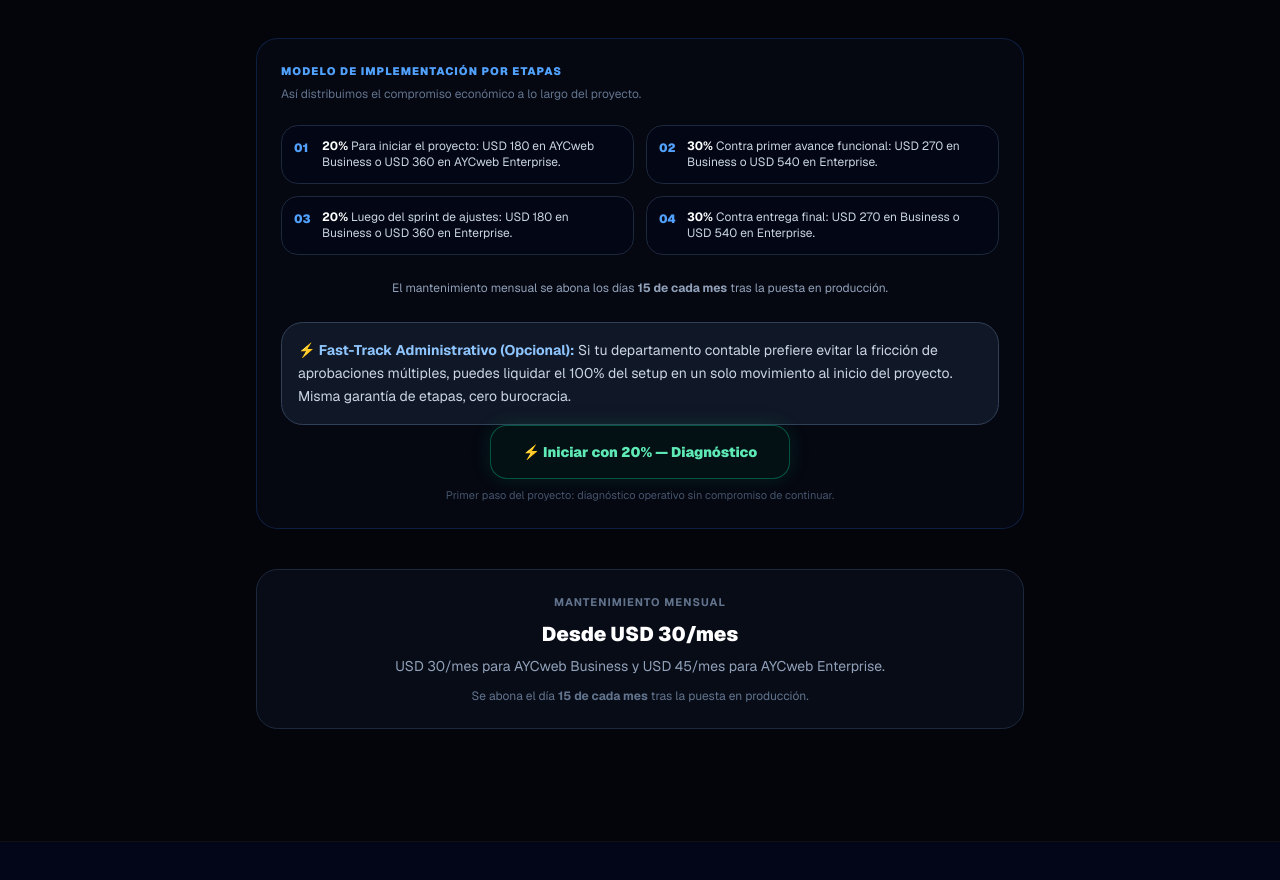
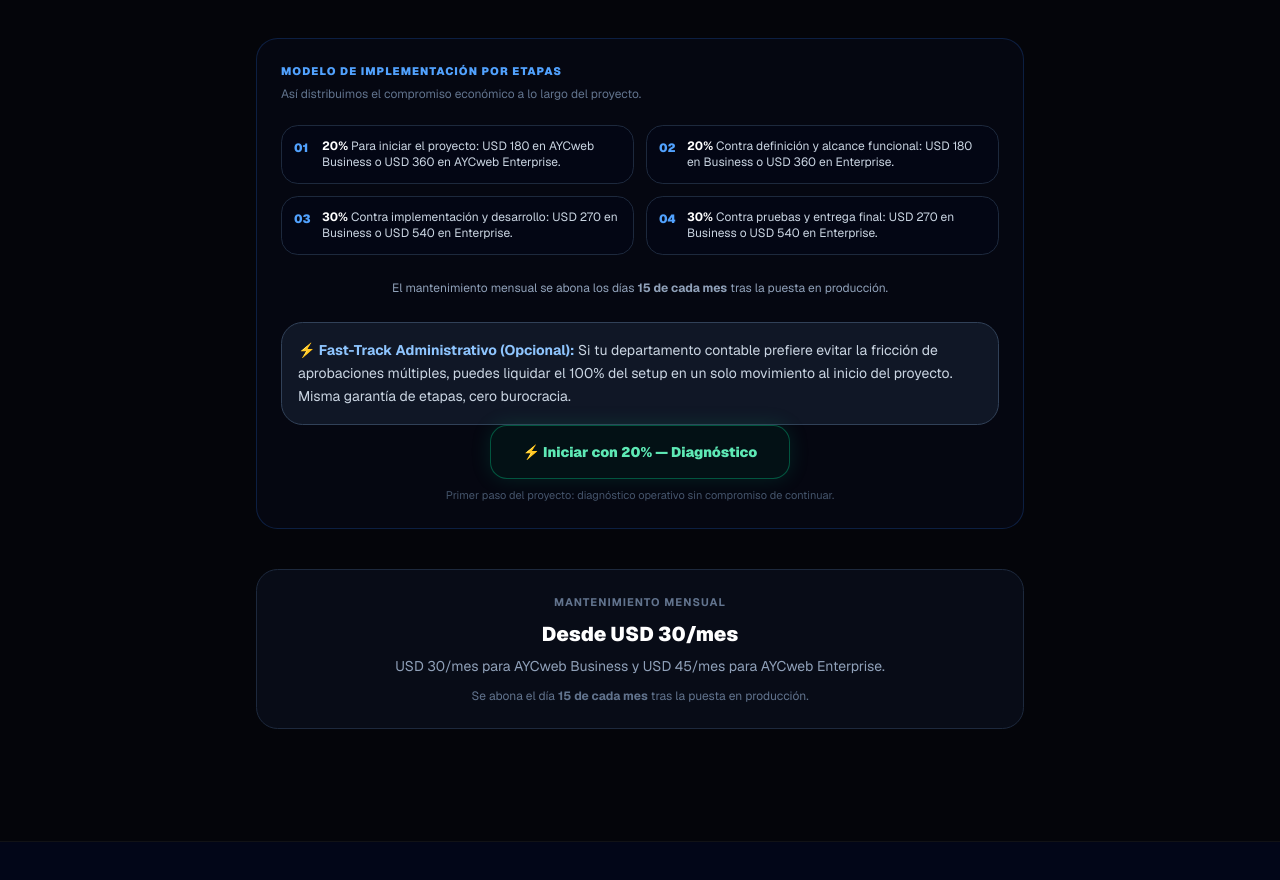
Before and after one commit to oscaramarilla/aycweb, a Next.js app: page /en/empresas in a window 1280 px wide. Shown: the part 2904-3784 px from the top of the page. Built offline with nearby package versions, Linux system fonts and the light colour scheme.

Commit message:
fix(pricing): unify business payment milestones

```diff
--- a/app/[lang]/(marketing)/empresas/page.tsx
+++ b/app/[lang]/(marketing)/empresas/page.tsx
@@ -353,22 +353,22 @@ export default function ProductosPage({ params }: { params?: { lang?: string } }
                   {
                     num: "01",
                     pct: "20%",
-                  desc: "Para iniciar el proyecto: USD 180 en AYCweb Business o USD 360 en AYCweb Enterprise.",
+                    desc: `Para iniciar el proyecto: USD ${BIZ.hitos.anticipo} en AYCweb Business o USD ${ENT.hitos.anticipo} en AYCweb Enterprise.`,
                   },
                   {
                     num: "02",
-                  pct: "30%",
-                  desc: "Contra primer avance funcional: USD 270 en Business o USD 540 en Enterprise.",
+                    pct: "20%",
+                    desc: `Contra definición y alcance funcional: USD ${BIZ.hitos.definicion} en Business o USD ${ENT.hitos.definicion} en Enterprise.`,
                   },
                   {
                     num: "03",
-                  pct: "20%",
-                  desc: "Luego del sprint de ajustes: USD 180 en Business o USD 360 en Enterprise.",
+                    pct: "30%",
+                    desc: `Contra implementación y desarrollo: USD ${BIZ.hitos.implementacion} en Business o USD ${ENT.hitos.implementacion} en Enterprise.`,
                   },
                   {
                     num: "04",
                     pct: "30%",
-                  desc: "Contra entrega final: USD 270 en Business o USD 540 en Enterprise.",
+                    desc: `Contra pruebas y entrega final: USD ${BIZ.hitos.pruebas} en Business o USD ${ENT.hitos.pruebas} en Enterprise.`,
                   },
                 ].map((e) => (
                 <div key={e.num} className="flex items-start gap-3 rounded-xl border border-slate-800 bg-slate-950/50 p-3">
```
Lines whose indentation alone changed are shown as unchanged.
